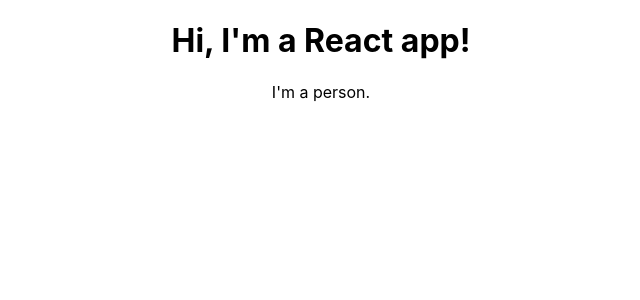
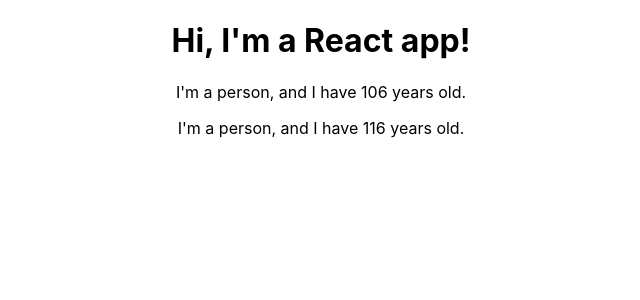
Before and after one commit to rubilva/react, a React (Create React App) app: page / in a window 1280 px wide. Shown: the top 300 px of the page, without its empty margins (319-959 px from the left). Built offline with nearby package versions, Linux system fonts and the light colour scheme.

Commit message:
my-app dynamic content in Person.js

```diff
--- a/src/App.js
+++ b/src/App.js
@@ -8,6 +8,7 @@
     <div class="App">
       <h1>Hi, I'm a React app!</h1>
       <Person />
+      <Person />
     </div>
 
   );
--- a/src/Person/Person.js
+++ b/src/Person/Person.js
@@ -1,7 +1,7 @@
 import React from 'react';
 
 const person = () => {
-    return <p>I'm a person.</p>
+    return <p>I'm a person, and I have {Math.floor(Math.random() * 120)} years old.</p>
 };
 
 export default person;
```
